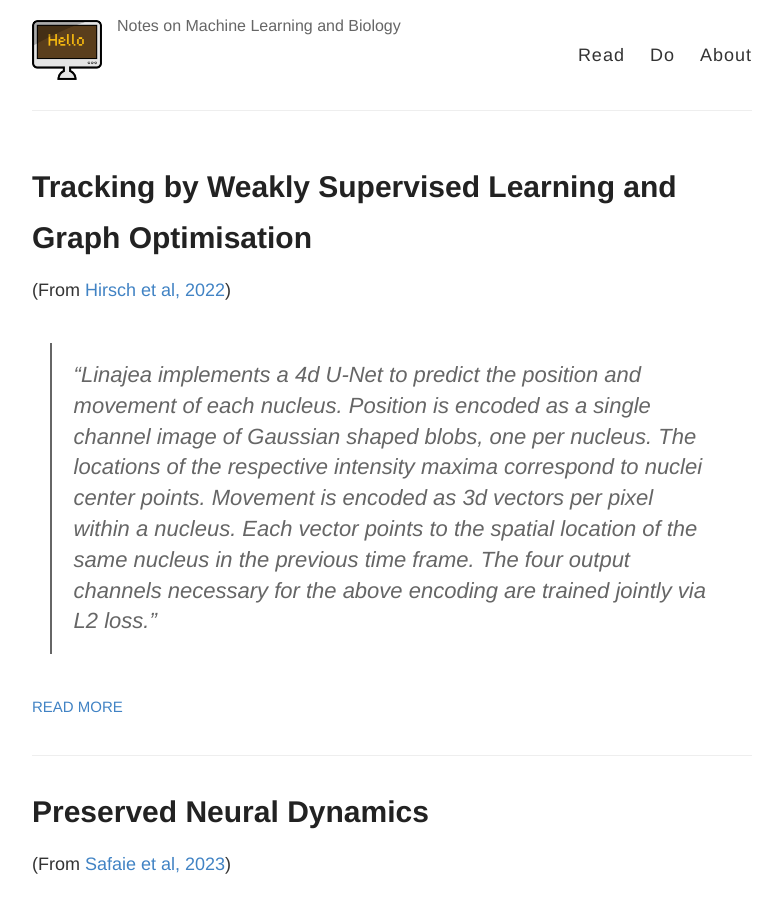
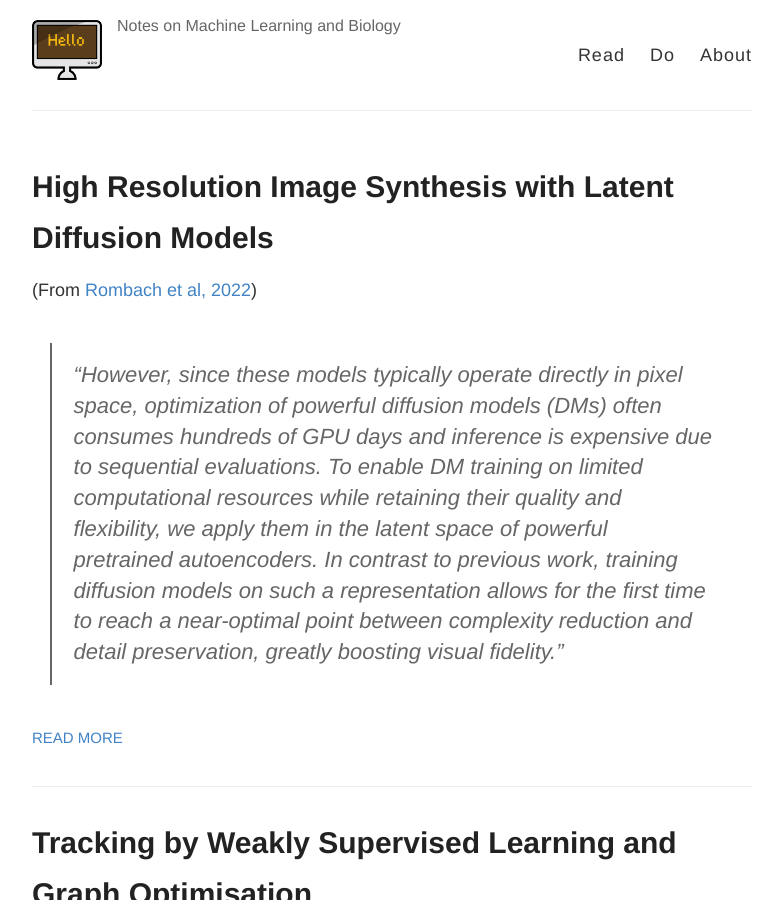
Before and after one commit to lmanan/lmanan.github.io, a Jekyll site: the page built from index.html, in a window 1280 px wide and 900 px high. Shown: the whole window, without its empty margins (248-1031 px from the left). Built offline with Jekyll 4.4.1, drawn with Linux system fonts in a browser that asks for light colours.

Commit message:
update post

```diff
--- /dev/null
+++ b/_posts/2021-05-06-High-Resolution-Image-Synthesis-with-Latent-Diffusion-Models.md
@@ -0,0 +1,13 @@
+---
+layout: post
+title: High Resolution Image Synthesis with Latent Diffusion Models
+categories: Computer Vision
+tags:
+mathjax: true
+comments: true
+---
+
+
+
+(From [Rombach et al, 2022](https://arxiv.org/abs/2112.10752))
+>"However, since these models typically operate directly in pixel space, optimization of powerful diffusion models (DMs) often consumes hundreds of GPU days and inference is expensive due to sequential evaluations. To enable DM training on limited computational resources while retaining their quality and flexibility, we apply them in the latent space of powerful pretrained autoencoders. In contrast to previous work, training diffusion models on such a representation allows for the first time to reach a near-optimal point between complexity reduction and detail preservation, greatly boosting visual fidelity."
```
Also changed, not shown: _posts/2021-05-05-Tracking-by-Weakly-Supervised-Learning-C-Elegans.md (+1 -1 lines).
